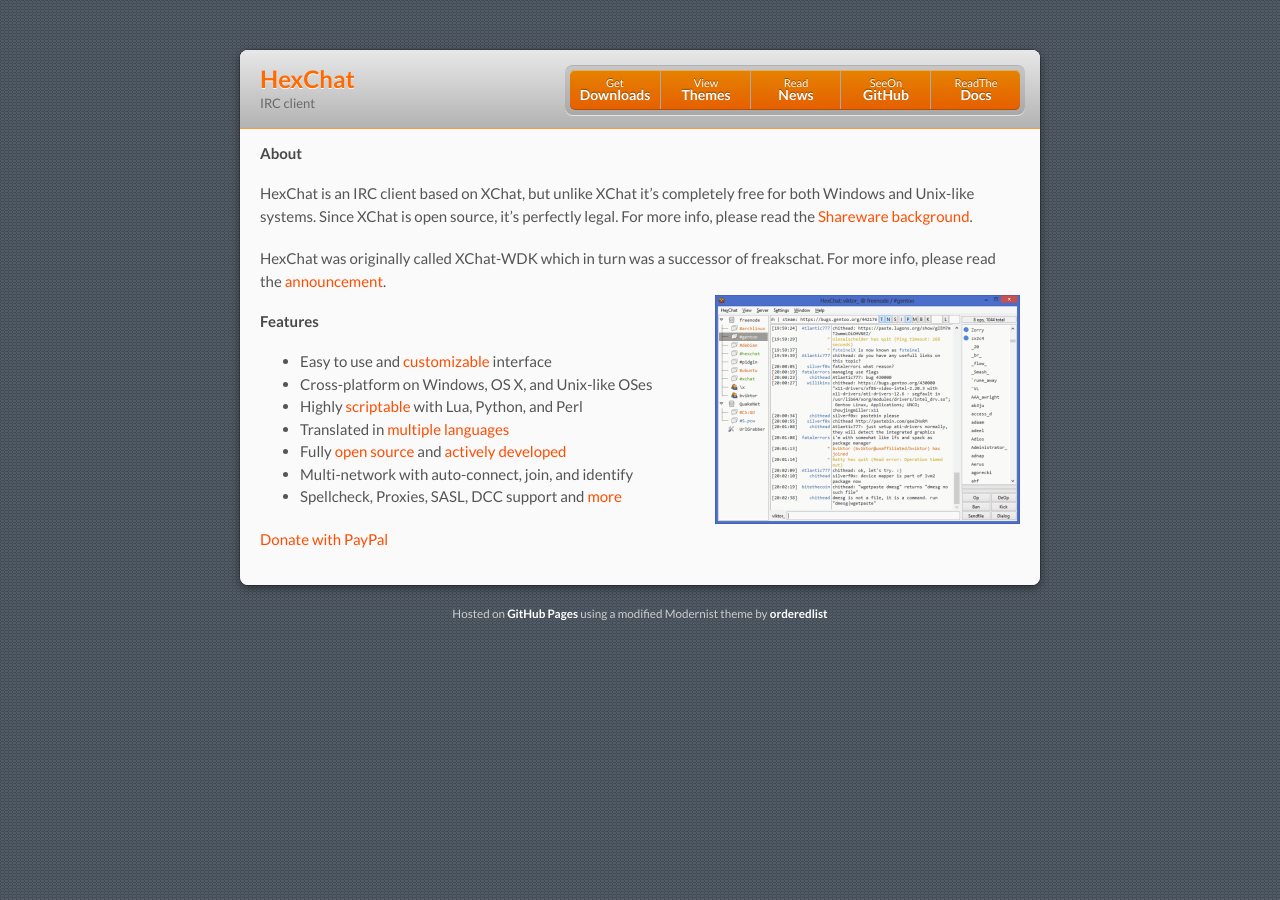
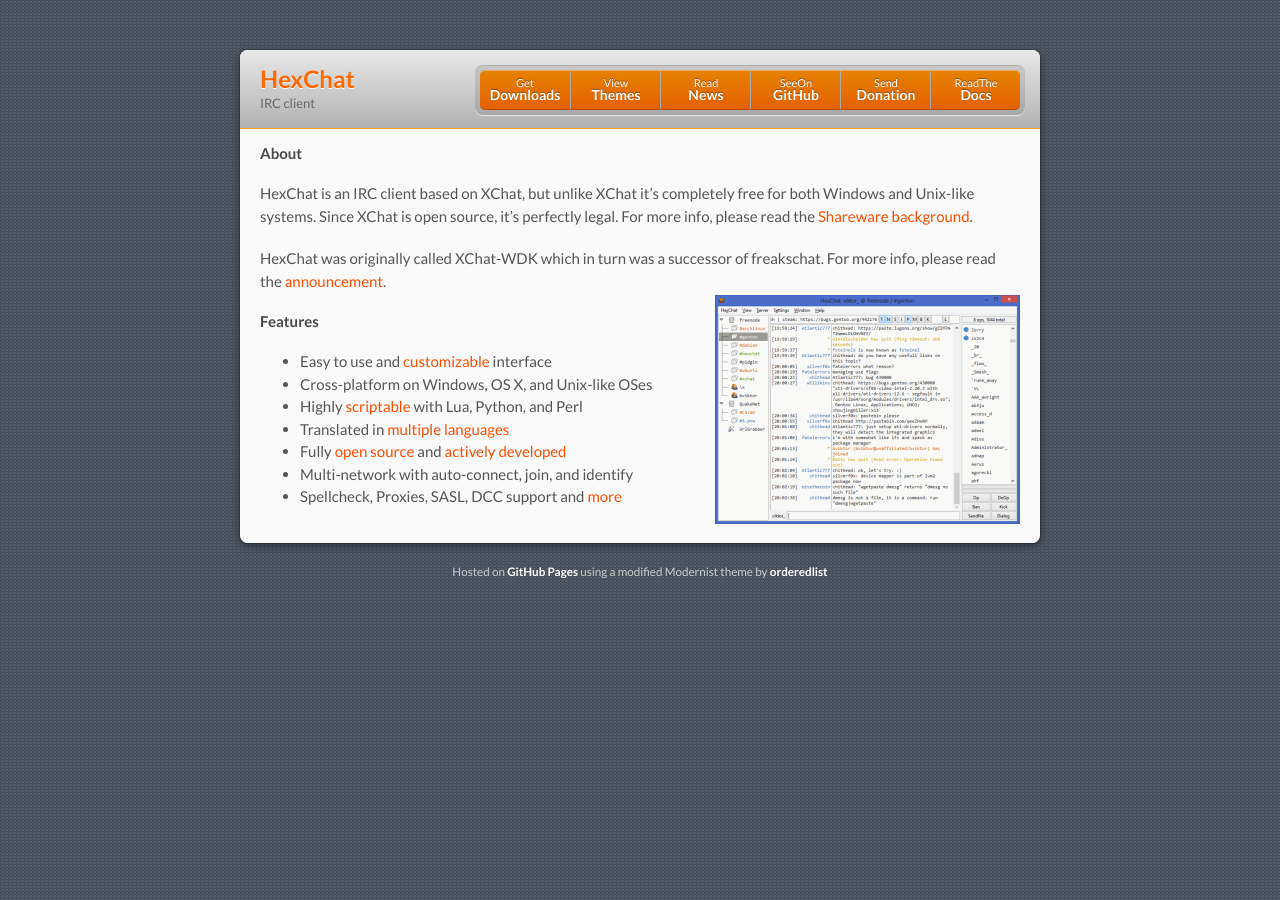
Before and after one commit to hexchat/hexchat.github.com, a Jekyll site: the page built from index.md, in a window 1280 px wide. Built offline with Jekyll 4.4.1, drawn with Linux system fonts in a browser that asks for light colours.

Commit message:
Clean up donation link

```diff
--- a/_layouts/default.html
+++ b/_layouts/default.html
@@ -41,6 +41,7 @@
           <li><a href="/themes.html">View <strong>Themes</strong></a></li>
           <li><a href="/news.html">Read <strong>News</strong></a></li>
           <li><a href="https://github.com/hexchat">SeeOn <strong>GitHub</strong></a></li>
+          <li><a href="https://tingping.github.io/donate/">Send <strong>Donation</strong></a></li>
           <li><a href="https://hexchat.readthedocs.org">ReadThe <strong>Docs</strong></a></li>
         </ul>
       </header>
--- a/index.md
+++ b/index.md
@@ -20,5 +20,3 @@
 - Fully [open source](https://github.com/HexChat/hexchat) and [actively developed](https://www.ohloh.net/p/hexchat)
 - Multi-network with auto-connect, join, and identify
 - Spellcheck, Proxies, SASL, DCC support and [more](https://hexchat.readthedocs.org/en/latest/)
-
-[Donate with PayPal](http://goo.gl/RiYDqZ)
```
